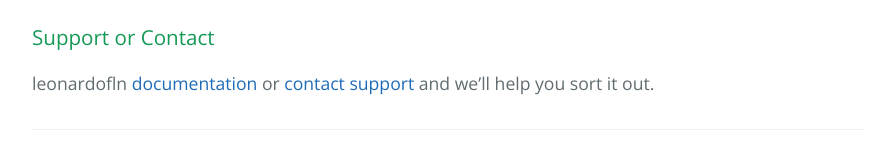
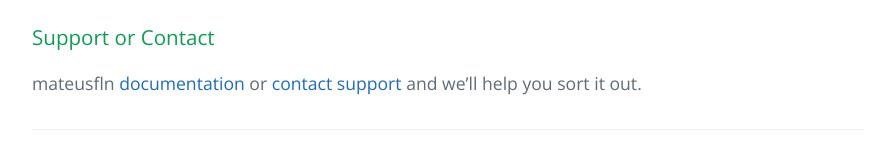
Before and after one commit to leonardofln/site, a plain HTML site: page index.html in a window 1280 px wide. Shown: the part 1091-1251 px from the top of the page, without its empty margins (192-1087 px from the left). Drawn offline with nearby package versions, Linux system fonts and the light colour scheme.

Commit message:
teste commit

```diff
--- a/index.html
+++ b/index.html
@@ -42,7 +42,7 @@
 <h3>
 <a id="support-or-contact" class="anchor" href="#support-or-contact" aria-hidden="true"><span aria-hidden="true" class="octicon octicon-link"></span></a>Support or Contact</h3>
 
-<p>leonardofln <a href="https://help.github.com/pages">documentation</a> or <a href="https://github.com/contact">contact support</a> and we’ll help you sort it out.</p>
+<p>mateusfln <a href="https://help.github.com/pages">documentation</a> or <a href="https://github.com/contact">contact support</a> and we’ll help you sort it out.</p>
 
       <footer class="site-footer">
         <span class="site-footer-owner"><a href="https://github.com/leonardofln/site">Site</a> is maintained by <a href="https://github.com/leonardofln">leonardofln</a>.</span>
```
